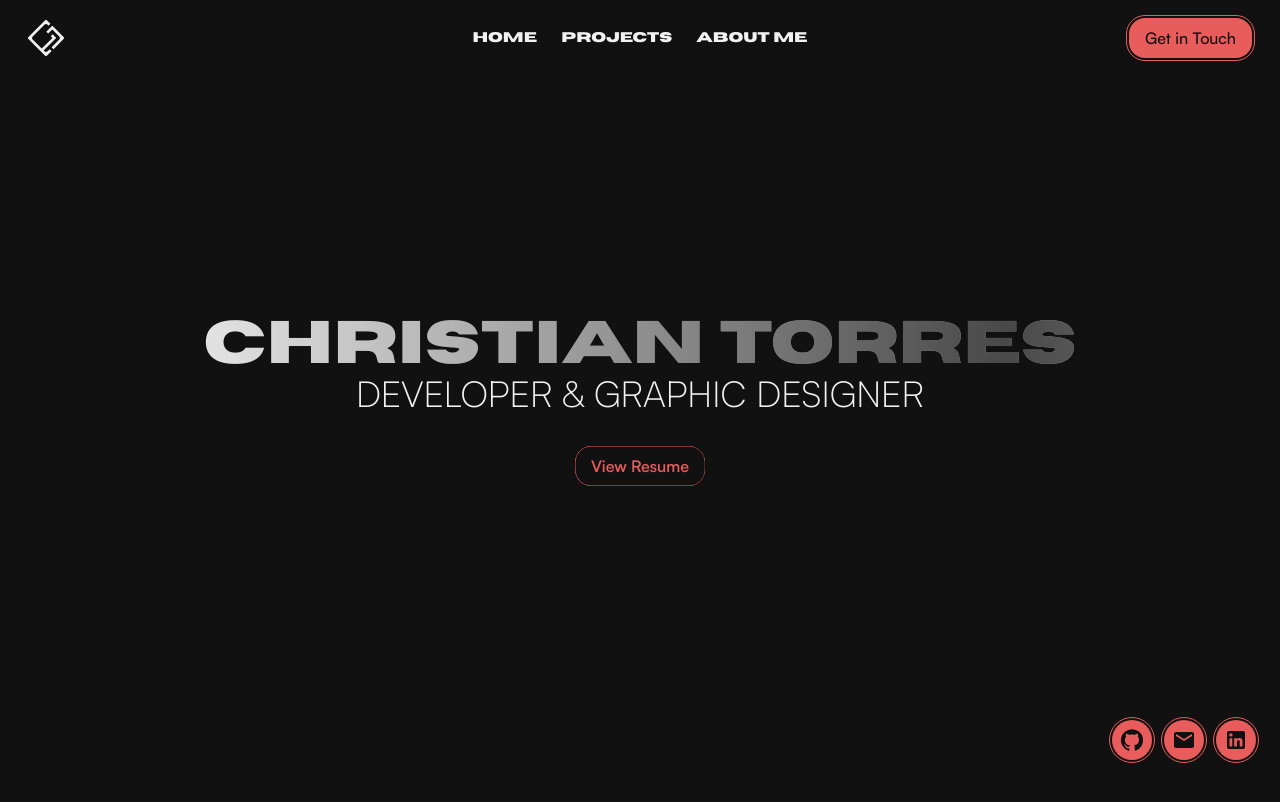
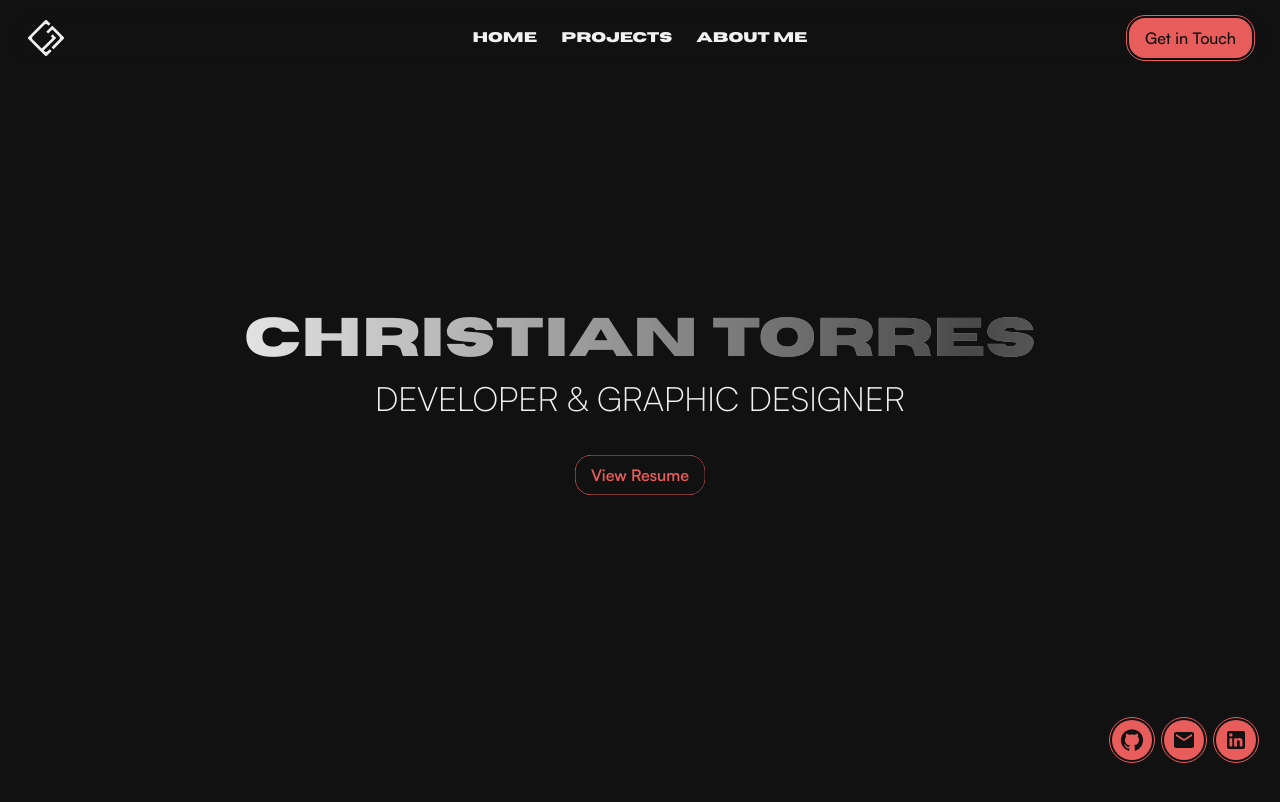
Before and after one commit to torutilla/React-Portfolio, a React (Vite) app: page / in a window 1280 px wide. Shown: the top 802 px of the page. Built offline with nearby package versions, Linux system fonts and the light colour scheme.

Commit message:
update hero title and subtitle fontsize

```diff
--- a/src/components/common/texts/HeroTitle.tsx
+++ b/src/components/common/texts/HeroTitle.tsx
@@ -9,7 +9,7 @@ function HeroTitle({ text }: ShimmerTextProps) {
         data-text={text}
         className={`
           text-text
-          ml-4 mr-4 relative font-extrabold text-3xl sm:text-4xl md:text-5xl lg:text-6xl
+          ml-4 mr-4 relative font-extrabold text-hero whitespace-nowrap leading-tight
         font-title
         after:bg-linear-to-r after:from-transparent
         after:via-black/70 after:text-transparent
--- a/src/index.css
+++ b/src/index.css
@@ -120,6 +120,8 @@
   --breakpoint-xs: 480px;
 
   --text-md: 1rem;
+  --text-hero: clamp(0.8rem, 3.5vw + 0.6rem, 6rem);
+  --text-hero-subtitle: clamp(0.7rem, 2vw + 0.5rem, 3rem);
 }
 
 ::-webkit-scrollbar {
--- a/src/sections/Hero/Hero.tsx
+++ b/src/sections/Hero/Hero.tsx
@@ -15,7 +15,7 @@ function Hero() {
           <HeroTitle text="CHRISTIAN TORRES" />
         </WipeAnimator>
         <WipeAnimator direction="left">
-          <p className="font-body font-extralight text-text xs:text-xl md:text-3xl lg:text-4xl">
+          <p className="font-body font-extralight text-text text-hero-subtitle">
             DEVELOPER & GRAPHIC DESIGNER
           </p>
         </WipeAnimator>
```
